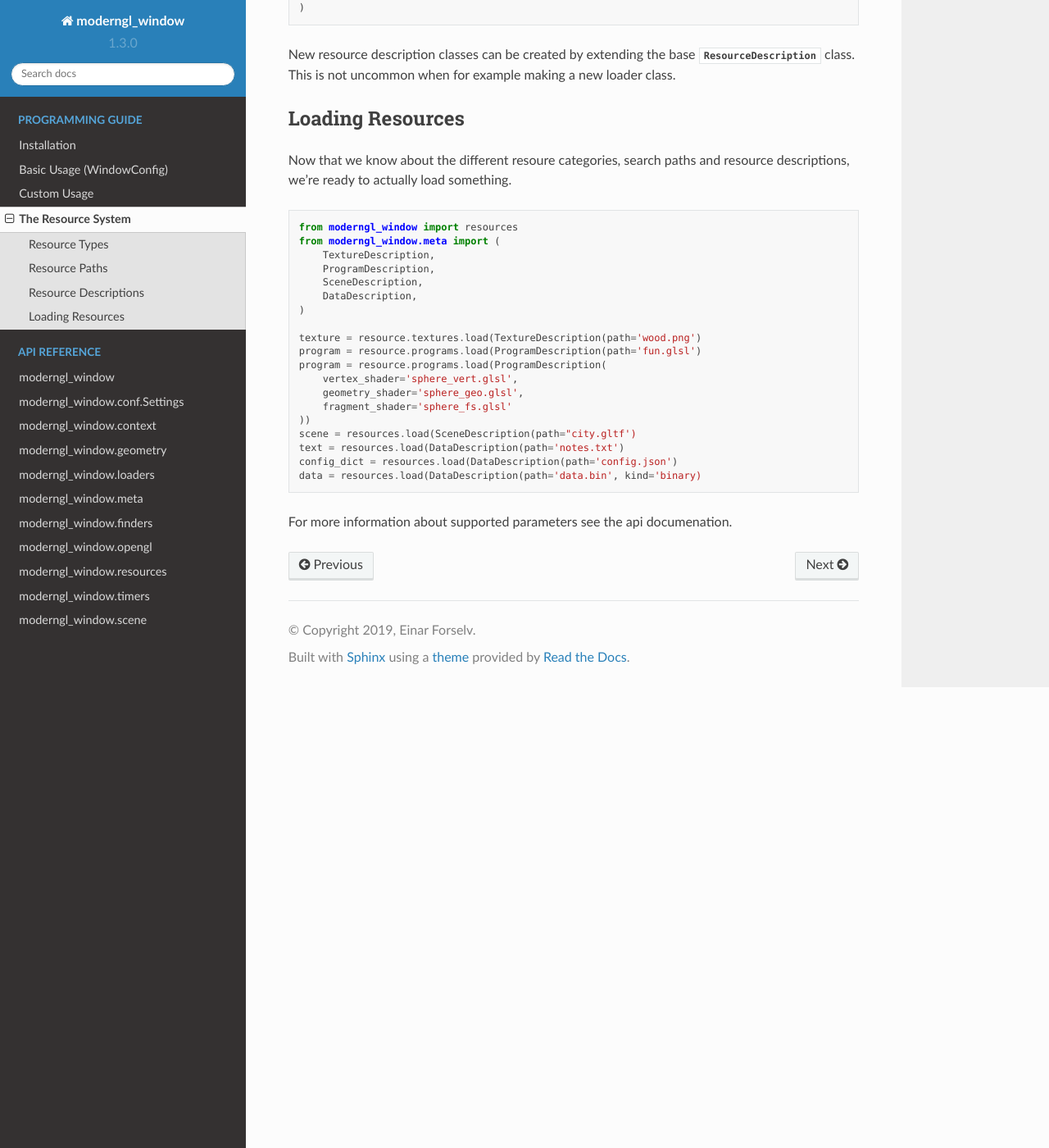
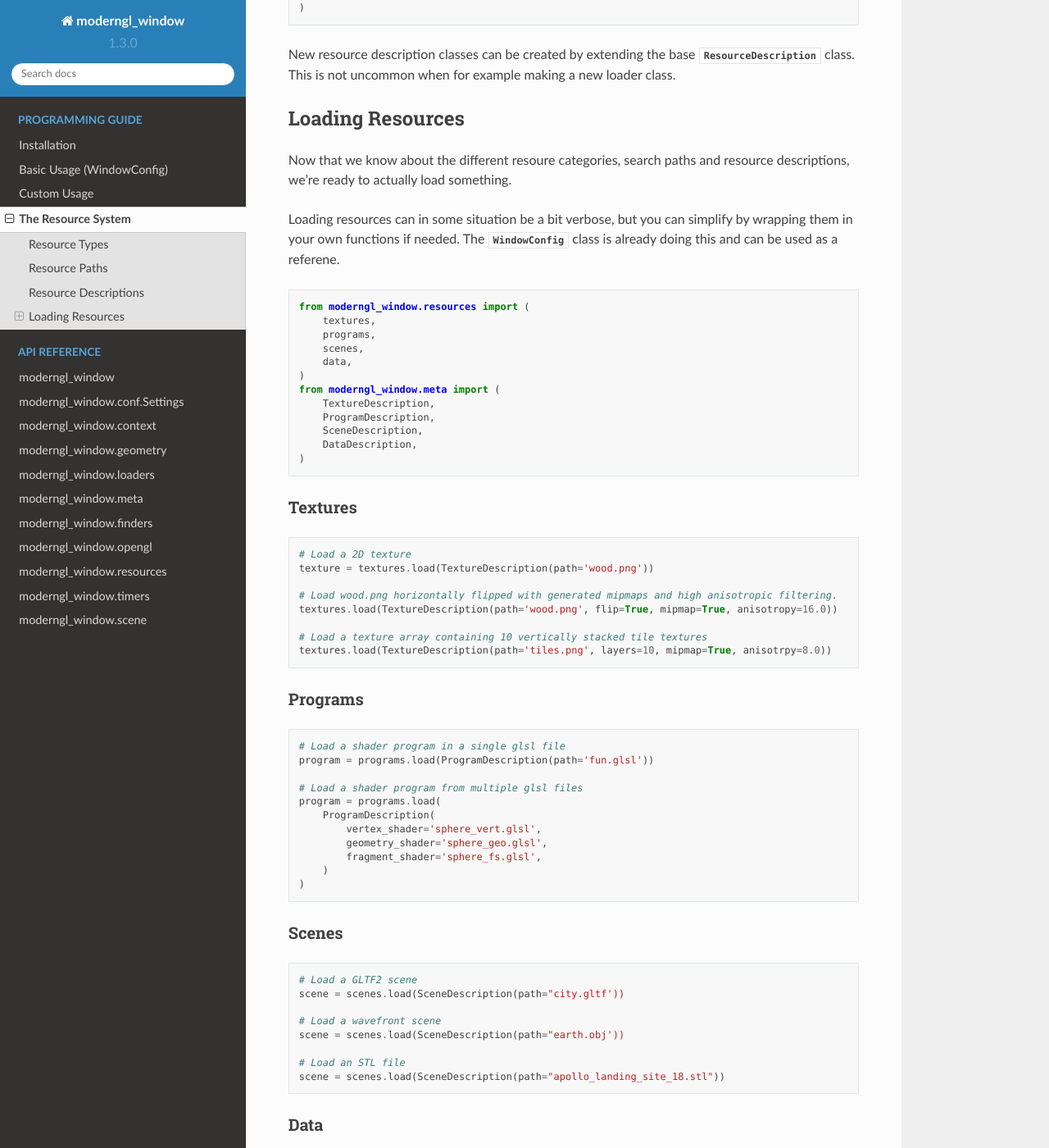
Before and after one commit to moderngl/moderngl-window, a Sphinx documentation site: the page built from docs/guide/resource_system.rst, in a window 1280 px wide and 1400 px high, scrolled down 1743 px. Shown: the whole window at 82% size. Built offline with Sphinx 7.4.7 and the Read the Docs theme 2.0.0, drawn with Linux system fonts in a browser that asks for light colours; some of the changed text lies outside the part shown.

Commit message:
docs: Improve resource_system

```diff
--- a/docs/guide/resource_system.rst
+++ b/docs/guide/resource_system.rst
@@ -104,9 +104,20 @@
 search paths and resource descriptions, we're ready to
 actually load something.
 
+Loading resources can in some situation be a bit verbose,
+but you can simplify by wrapping them in your own functions
+if needed.
+The :py:class:`~moderngl_window.context.base.window.WindowConfig`
+class is already doing this and can be used as a referene.
+
 .. code:: python
 
-    from moderngl_window import resources
+    from moderngl_window.resources import (
+        textures,
+        programs,
+        scenes,
+        data,
+    )
     from moderngl_window.meta import (
         TextureDescription,
         ProgramDescription,
@@ -114,16 +125,63 @@
         DataDescription,
     )
 
-    texture = resource.textures.load(TextureDescription(path='wood.png')
-    program = resource.programs.load(ProgramDescription(path='fun.glsl')
-    program = resource.programs.load(ProgramDescription(
-        vertex_shader='sphere_vert.glsl',
-        geometry_shader='sphere_geo.glsl',
-        fragment_shader='sphere_fs.glsl'
-    ))
-    scene = resources.load(SceneDescription(path="city.gltf')
-    text = resources.load(DataDescription(path='notes.txt')
-    config_dict = resources.load(DataDescription(path='config.json')
-    data = resources.load(DataDescription(path='data.bin', kind='binary)
+Textures
+~~~~~~~~
+
+.. code:: python
+
+    # Load a 2D texture
+    texture = textures.load(TextureDescription(path='wood.png'))
+
+    # Load wood.png horizontally flipped with generated mipmaps and high anisotropic filtering.
+    textures.load(TextureDescription(path='wood.png', flip=True, mipmap=True, anisotropy=16.0))
+
+    # Load a texture array containing 10 vertically stacked tile textures
+    textures.load(TextureDescription(path='tiles.png', layers=10, mipmap=True, anisotrpy=8.0))
+
+Programs
+~~~~~~~~
+
+.. code:: python
+
+    # Load a shader program in a single glsl file
+    program = programs.load(ProgramDescription(path='fun.glsl'))
+
+    # Load a shader program from multiple glsl files
+    program = programs.load(
+        ProgramDescription(
+            vertex_shader='sphere_vert.glsl',
+            geometry_shader='sphere_geo.glsl',
+            fragment_shader='sphere_fs.glsl',
+        )
+    )
+
+Scenes
+~~~~~~
+
+.. code:: python
+
+    # Load a GLTF2 scene
+    scene = scenes.load(SceneDescription(path="city.gltf'))
+
+    # Load a wavefront scene
+    scene = scenes.load(SceneDescription(path="earth.obj'))
+
+    # Load an STL file
+    scene = scenes.load(SceneDescription(path="apollo_landing_site_18.stl"))
+
+Data
+~~~~
+
+.. code:: python
+
+    # Load text file
+    text = data.load(DataDescription(path='notes.txt'))
+
+    # Load config file as a dict
+    config_dict = data.load(DataDescription(path='config.json'))
+
+    # Load binary data
+    data = data.load(DataDescription(path='data.bin', kind='binary))
 
 For more information about supported parameters see the api documenation.
```
